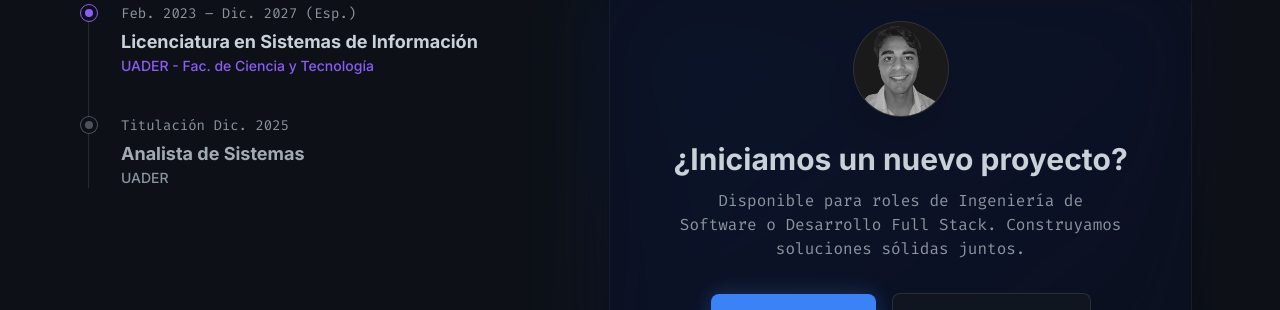
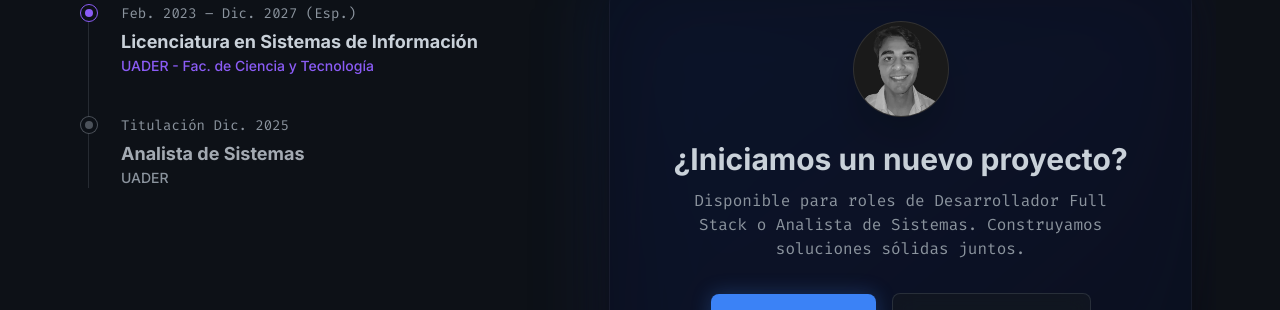
Before and after one commit to benjaminayala0/Portafolio, a React (Vite) app: page / in a window 1280 px wide. Shown: the part 7310-7620 px from the top of the page. Built offline with nearby package versions, Linux system fonts and the light colour scheme.

Commit message:
feat: integrate vercel web analytics and update contact translations

```diff
--- a/package.json
+++ b/package.json
@@ -10,6 +10,7 @@
     "preview": "vite preview"
   },
   "dependencies": {
+    "@vercel/analytics": "^2.0.1",
     "framer-motion": "^12.38.0",
     "lucide-react": "^0.344.0",
     "react": "^18.2.0",
--- a/src/app/App.jsx
+++ b/src/app/App.jsx
@@ -1,4 +1,5 @@
 import React, { Suspense, lazy } from 'react';
+import { Analytics } from '@vercel/analytics/react';
 import { LanguageProvider } from '@/core/context/LanguageContext';
 import ErrorBoundary from '@/core/ui/ErrorBoundary';
 import Hero from '@/features/hero/components/Hero';
@@ -29,6 +30,7 @@ function App() {
                     </main>
                     <Footer />
                 </div>
+                <Analytics />
             </LanguageProvider>
         </ErrorBoundary>
     );
--- a/src/translations/en.js
+++ b/src/translations/en.js
@@ -35,7 +35,7 @@ const en = {
     'education.title': 'Education',
     'stack.title': 'Tech Stack',
     'contact.title': 'Start a new project?',
-    'contact.subtitle': 'Available for Software Engineering or Full Stack Development roles. Let\'s build solid solutions together.',
+    'contact.subtitle': 'Available for Full Stack Developer or Systems Analyst roles. Let\'s build solid solutions together.',
     'contact.cta': 'Contact',
     'contact.cv': 'Download CV',
     'contact.cv.modal.title': 'Select a version',
--- a/src/translations/es.js
+++ b/src/translations/es.js
@@ -35,7 +35,7 @@ const es = {
     'education.title': 'Formación Académica',
     'stack.title': 'Stack Técnico',
     'contact.title': '¿Iniciamos un nuevo proyecto?',
-    'contact.subtitle': 'Disponible para roles de Ingeniería de Software o Desarrollo Full Stack. Construyamos soluciones sólidas juntos.',
+    'contact.subtitle': 'Disponible para roles de Desarrollador Full Stack o Analista de Sistemas. Construyamos soluciones sólidas juntos.',
     'contact.cta': 'Contactar',
     'contact.cv': 'Descargar CV',
     'contact.cv.modal.title': 'Selecciona una versión',
```
Also changed, not shown: 1 other file (tests, documents, lock files or other folders).
